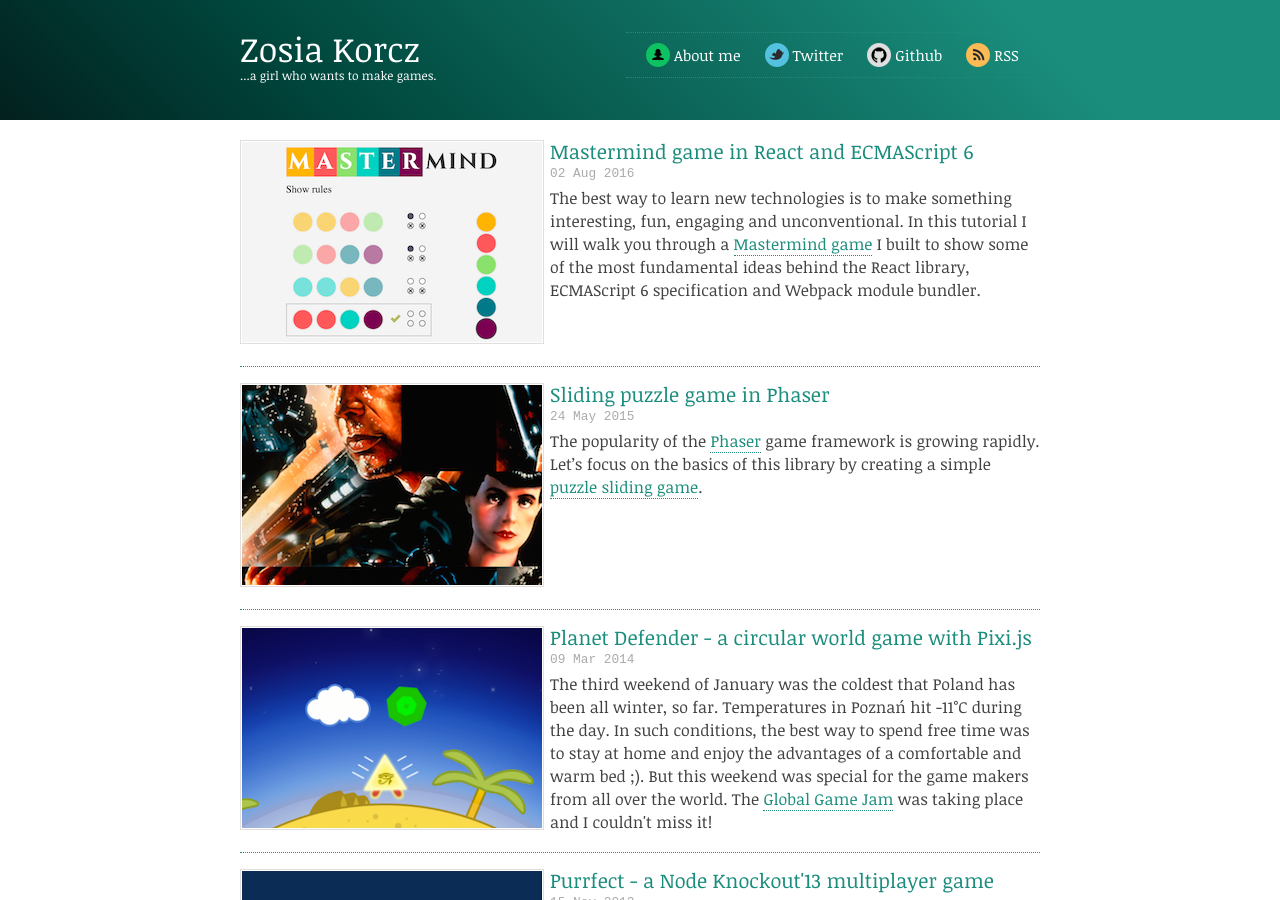
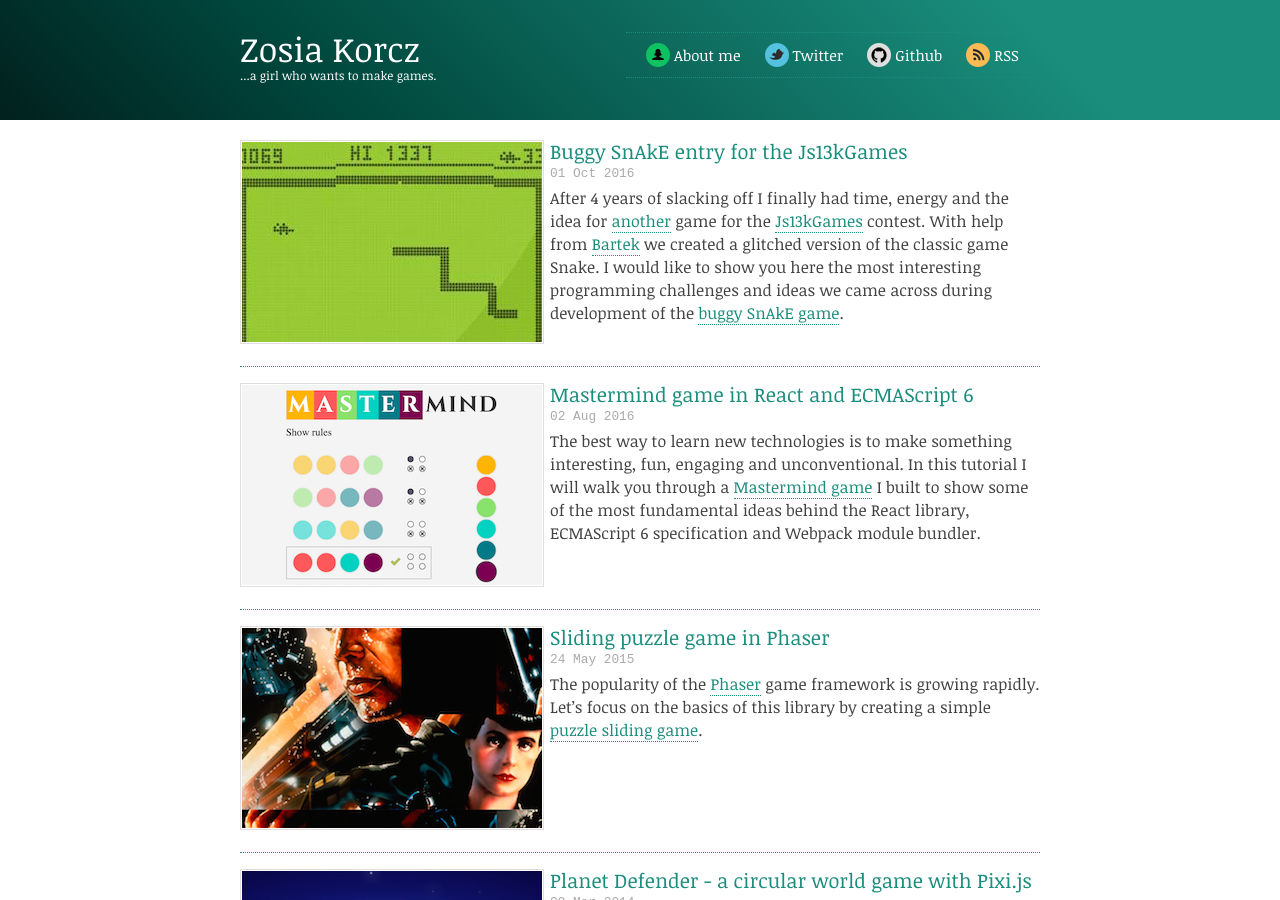
Before and after one commit to Calanthe/Calanthe.github.io, a Jekyll site: the page built from index.html, in a window 1280 px wide and 900 px high. Built offline with Jekyll 4.4.1, drawn with Linux system fonts in a browser that asks for light colours; Markdown is read by kramdown in place of the engine named in the settings.

Commit message:
buggy snake done

```diff
--- a/_drafts/2016-09-29-buggy-snake.markdown
+++ b/_posts/2016-10-01-buggy-snake.markdown
@@ -1,7 +1,7 @@
 ---
 layout: post
 title: "Buggy SnAkE entry for the Js13kGames"
-date:   2016-09-29 18:05:00
+date:   2016-10-01 18:05:00
 image: <img src='/assets/snake/snake.jpg' alt='Buggy SnAkE for the Js13kGames'>
 ---
 <div class='image right'>
```
